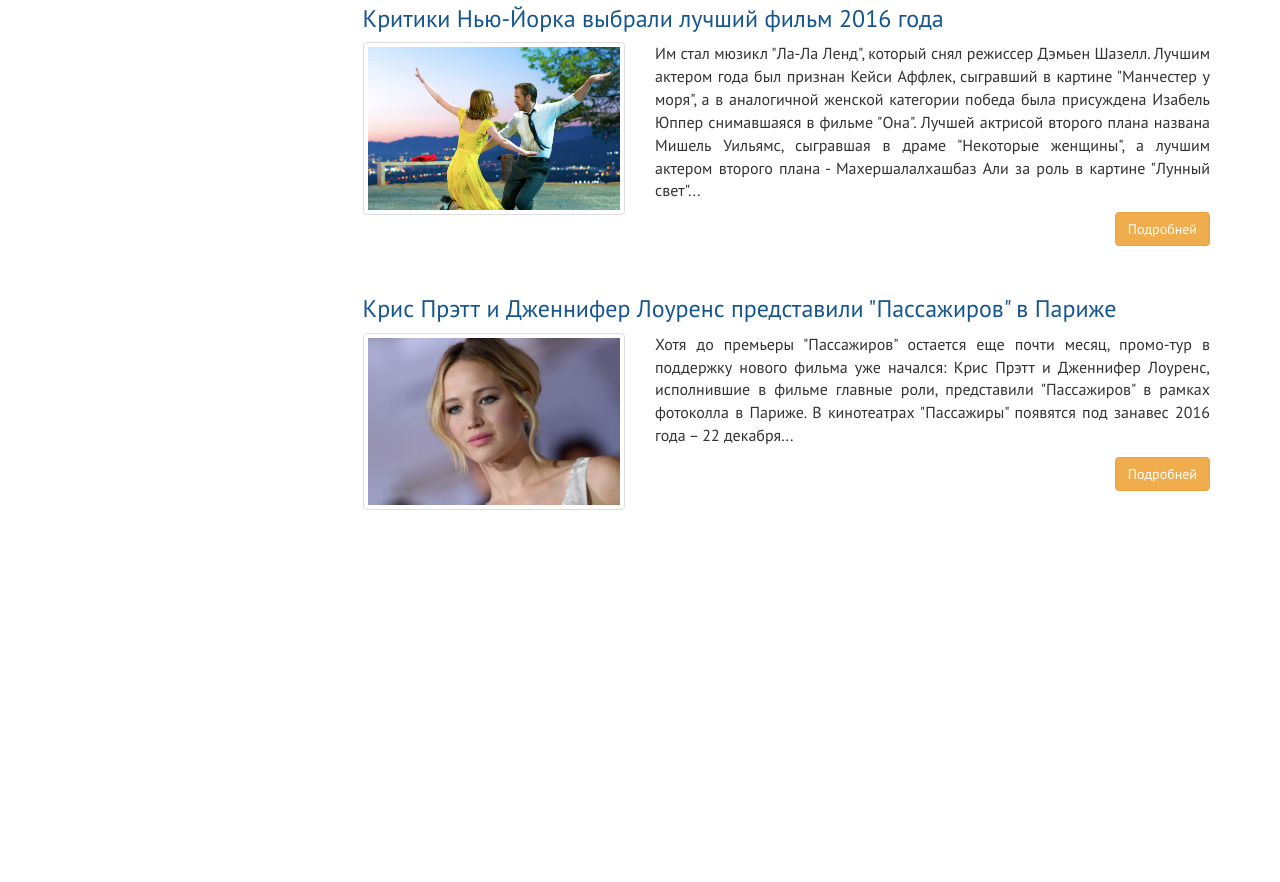
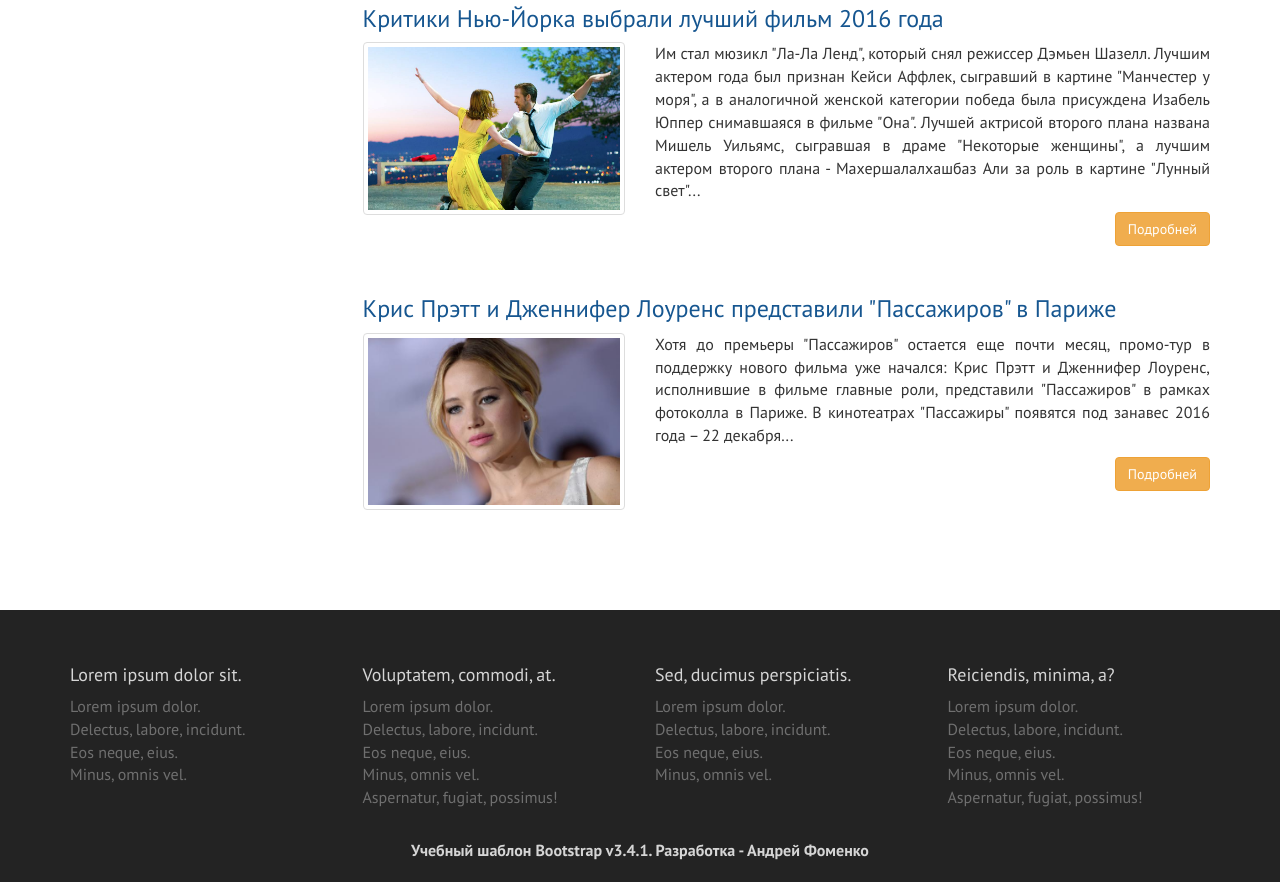
Before and after one commit to kris-bieliaeva/-kinozal-template-float-template, a website: page index.html in a window 1280 px wide. Shown: the part 3014-3896 px from the top of the page. Before the commit the page ends 3624 px from the top, so only its background shows below. Drawn offline with Linux system fonts and the light colour scheme.

Commit message:
Finished the first page

```diff
--- a/assets/scss/_footer.scss
+++ b/assets/scss/_footer.scss
@@ -1,2 +1,40 @@
 @use "presets/" as *;
 @use "mixins/" as *;
+
+.footer {
+  padding-top: $gap-triple;
+  color: $color-gray;
+  background-color: $color-dark;
+
+  &-list {
+  }
+}
+
+.footer-list-item {
+  ul {
+    padding: 0;
+    list-style: none;
+  }
+
+  a {
+    color: #6f6f6f;
+
+    &:hover {
+      color: $color-white;
+    }
+  }
+}
+
+.footer-author {
+  margin: 20px 0;
+  text-align: center;
+
+  a {
+    color: #d5d5d5;
+    font-weight: 600;
+
+    &:hover {
+      color: $color-white;
+    }
+  }
+}
--- a/assets/scss/_main.scss
+++ b/assets/scss/_main.scss
@@ -68,9 +68,7 @@
   }
 
   &__image {
-  }
-
-  &__caption {
+    width: 100%;
   }
 
   &__title {
@@ -127,12 +125,6 @@
     transition: color 0.5s;
   }
 
-  &__thumbnail {
-  }
-
-  &__image {
-  }
-
   &__text {
     text-align: justify;
   }
--- a/index.html
+++ b/index.html
@@ -419,7 +419,7 @@
           </div>
         </section>
 
-        <!-- News Section -->
+        <!-- Film News Section -->
         <section class="news-in-films">
           <h2>Новости кино</h2>
 
@@ -699,7 +699,103 @@
     </div>
   </div>
 
-  <footer class="footer"></footer>
+  <footer class="footer">
+    <div class="container-fluid">
+      <div class="row">
+        <div class="container">
+          <div class="row">
+            <div class="footer-list">
+
+              <div class="footer-list-item col-md-3 col-xs-6">
+                <h4>Lorem ipsum dolor sit.</h4>
+                <ul>
+                  <li>
+                    <a href="#">Lorem ipsum dolor.</a>
+                  </li>
+                  <li>
+                    <a href="#">Delectus, labore, incidunt.</a>
+                  </li>
+                  <li>
+                    <a href="#">Eos neque, eius.</a>
+                  </li>
+                  <li>
+                    <a href="#">Minus, omnis vel.</a>
+                  </li>
+                </ul>
+              </div>
+
+              <div class="footer-list-item col-md-3 col-xs-6">
+                <h4>Voluptatem, commodi, at.</h4>
+                <ul>
+                  <li>
+                    <a href="#">Lorem ipsum dolor.</a>
+                  </li>
+                  <li>
+                    <a href="#">Delectus, labore, incidunt.</a>
+                  </li>
+                  <li>
+                    <a href="#">Eos neque, eius.</a>
+                  </li>
+                  <li>
+                    <a href="#">Minus, omnis vel.</a>
+                  </li>
+                  <li>
+                    <a href="#">Aspernatur, fugiat, possimus!</a>
+                  </li>
+                </ul>
+              </div>
+
+              <div class="footer-list-item col-md-3 col-xs-6">
+                <h4>Sed, ducimus perspiciatis.</h4>
+                <ul>
+                  <li>
+                    <a href="#">Lorem ipsum dolor.</a>
+                  </li>
+                  <li>
+                    <a href="#">Delectus, labore, incidunt.</a>
+                  </li>
+                  <li>
+                    <a href="#">Eos neque, eius.</a>
+                  </li>
+                  <li>
+                    <a href="#">Minus, omnis vel.</a>
+                  </li>
+                </ul>
+              </div>
+
+              <div class="footer-list-item col-md-3 col-xs-6">
+                <h4>Reiciendis, minima, a?</h4>
+                <ul>
+                  <li>
+                    <a href="#">Lorem ipsum dolor.</a>
+                  </li>
+                  <li>
+                    <a href="#">Delectus, labore, incidunt.</a>
+                  </li>
+                  <li>
+                    <a href="#">Eos neque, eius.</a>
+                  </li>
+                  <li>
+                    <a href="#">Minus, omnis vel.</a>
+                  </li>
+                  <li>
+                    <a href="#">Aspernatur, fugiat, possimus!</a>
+                  </li>
+                </ul>
+              </div>
+
+            </div>
+          </div>
+
+          <div class="row">
+            <div class="footer-author col-lg-12">
+              <a href="#">Учебный шаблон Bootstrap v3.4.1. Разработка - Андрей Фоменко</a>
+            </div>
+          </div>
+        </div>
+      </div>
+    </div>
+  </footer>
 
   <script src="libs/jquery/dist/jquery.min.js"></script>
   <script src="libs/bootstrap/dist/js/bootstrap.min.js"></script>
```
Also changed, not shown: assets/css/style.css.
